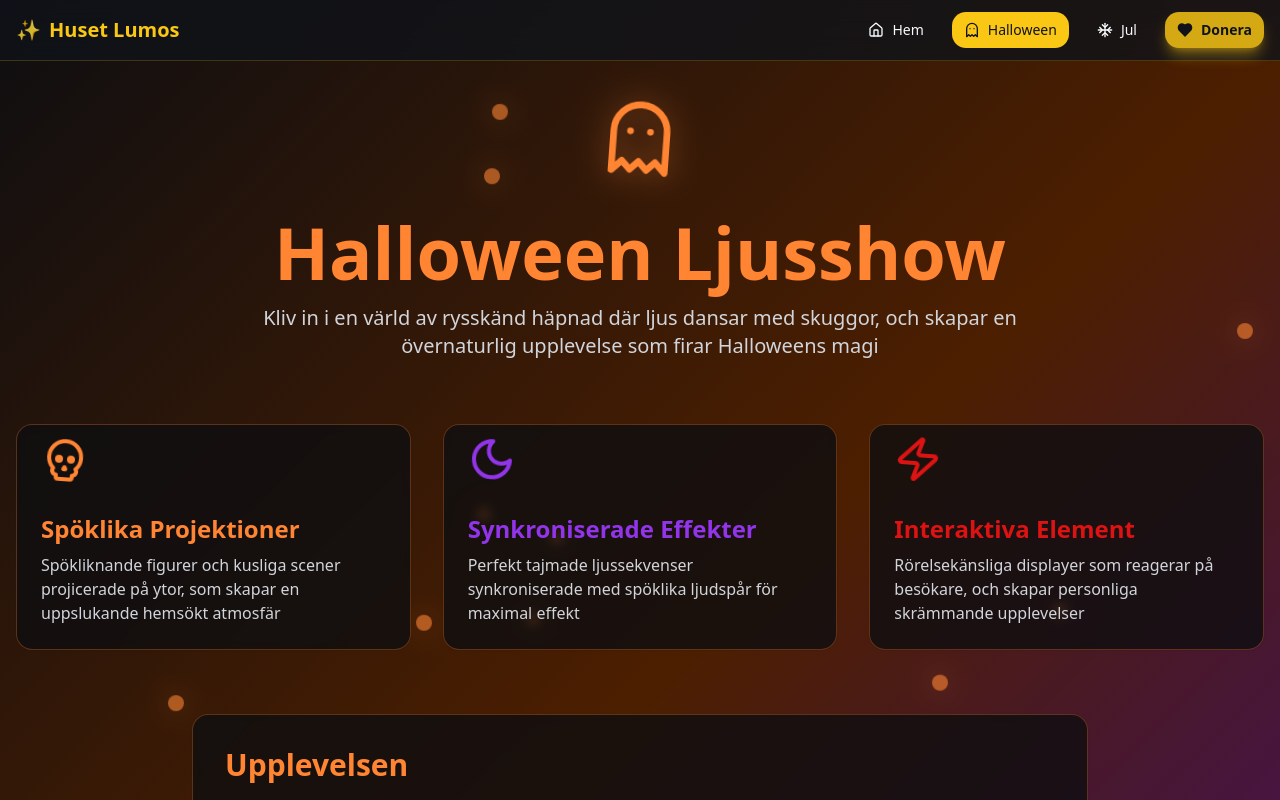
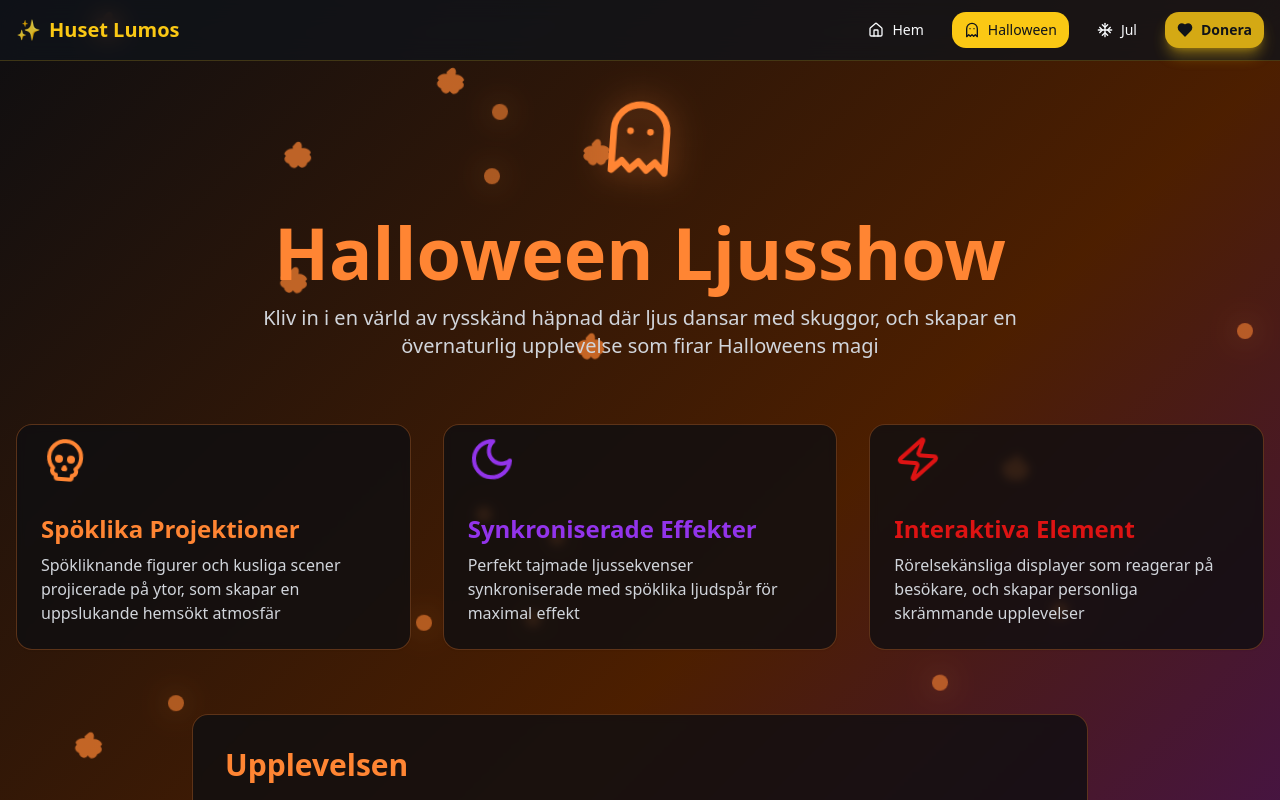
Before and after one commit to ca1p3/husetlumos, a React (Vite) app: page /halloween in a window 1280 px wide. Shown: the top 800 px of the page. Built offline with nearby package versions, Linux system fonts and the light colour scheme; the HTML template or start-up script is replaced by a standard one.

Commit message:
Add bats to Halloween page

```diff
--- a/src/pages/Halloween.tsx
+++ b/src/pages/Halloween.tsx
@@ -12,6 +12,23 @@ const SpookySpirit = ({ delay = 0 }: { delay?: number }) => (
       top: `${Math.random() * 100}%`
     }}
   />
+);
+
+const FlyingBat = ({ delay = 0 }: { delay?: number }) => (
+  <svg
+    className="absolute w-8 h-8 text-halloween animate-spookyFloat opacity-70"
+    viewBox="0 0 24 24"
+    fill="currentColor"
+    style={{
+      animationDelay: `${delay}s`,
+      animationDuration: `${4 + Math.random() * 3}s`,
+      left: `${Math.random() * 100}%`,
+      top: `${Math.random() * 60}%`,
+      transform: Math.random() > 0.5 ? 'scaleX(-1)' : 'scaleX(1)'
+    }}
+  >
+    <path d="M12 2c1.5 0 2.5 1.5 2.5 3.5 0 .5-.1 1-.3 1.5 2.5-.5 4.8.5 6.3 2.5.5.7.5 1.5 0 2-.3.3-.7.5-1 .5 1 .5 1.5 1.5 1.5 2.5 0 1.5-1 3-3 3.5-.5 2-2 3.5-4 3.5-1.5 0-2.5-1-3-2-.5 1-1.5 2-3 2-2 0-3.5-1.5-4-3.5-2-.5-3-2-3-3.5 0-1 .5-2 1.5-2.5-.3 0-.7-.2-1-.5-.5-.5-.5-1.3 0-2 1.5-2 3.8-3 6.3-2.5-.2-.5-.3-1-.3-1.5C9.5 3.5 10.5 2 12 2z"/>
+  </svg>
 );
 
 const Halloween = () => {
@@ -29,6 +46,11 @@ const Halloween = () => {
       {/* Floating spooky elements */}
       {Array.from({ length: 15 }, (_, i) => (
         <SpookySpirit key={i} delay={i * 0.3} />
+      ))}
+
+      {/* Flying bats */}
+      {Array.from({ length: 8 }, (_, i) => (
+        <FlyingBat key={`bat-${i}`} delay={i * 0.5} />
       ))}
 
       <div className="relative z-10 container mx-auto px-4 py-12 pt-28">
```
